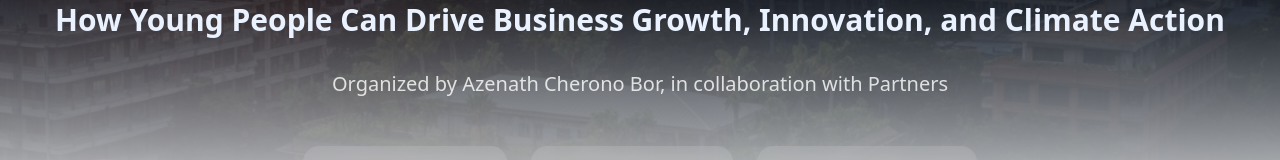
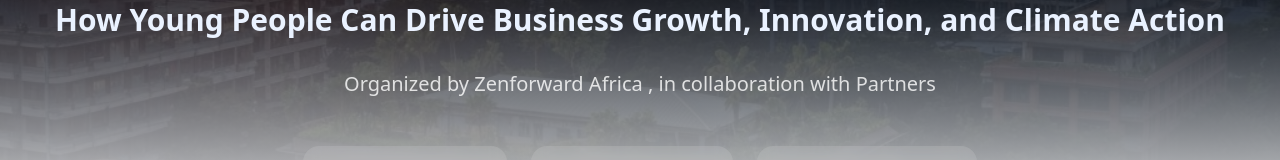
Before and after one commit to IdrisKulubi/africa-youth, a Next.js app: page /event in a window 1280 px wide. Shown: the part 308-468 px from the top of the page. Built offline with nearby package versions, Linux system fonts and the light colour scheme.

Commit message:
feat: Update event organization details to reflect Zenforward Africa as the organizer

```diff
--- a/src/app/event/page.tsx
+++ b/src/app/event/page.tsx
@@ -56,7 +56,7 @@ export default function EventPage() {
                         How Young People Can Drive Business Growth, Innovation, and Climate Action
                     </p>
                     <p className="text-lg sm:text-xl text-white/80 max-w-4xl mx-auto mb-12">
-                        Organized by Azenath Cherono Bor, in collaboration with Partners
+                        Organized by Zenforward Africa , in collaboration with Partners
                     </p>
 
                     {/* Event Details Cards */}
--- a/src/components/sections/footer.tsx
+++ b/src/components/sections/footer.tsx
@@ -110,7 +110,7 @@ export default function Footer() {
                 <div className="max-w-7xl mx-auto px-4 sm:px-6 lg:px-8 py-6">
                     <div className="flex flex-col sm:flex-row items-center justify-between gap-4">
                         <p className="text-background/60 text-sm text-center sm:text-left">
-                            © 2026 AYBCIF. All rights reserved. Organized by Azenath Cherono Bor.
+                            © 2026 AYBCIF. All rights reserved. Organized by Zenforward Africa.
                         </p>
                         <div className="flex items-center gap-6 text-sm">
                             <Link href="#" className="text-background/60 hover:text-accent transition-colors">
```
